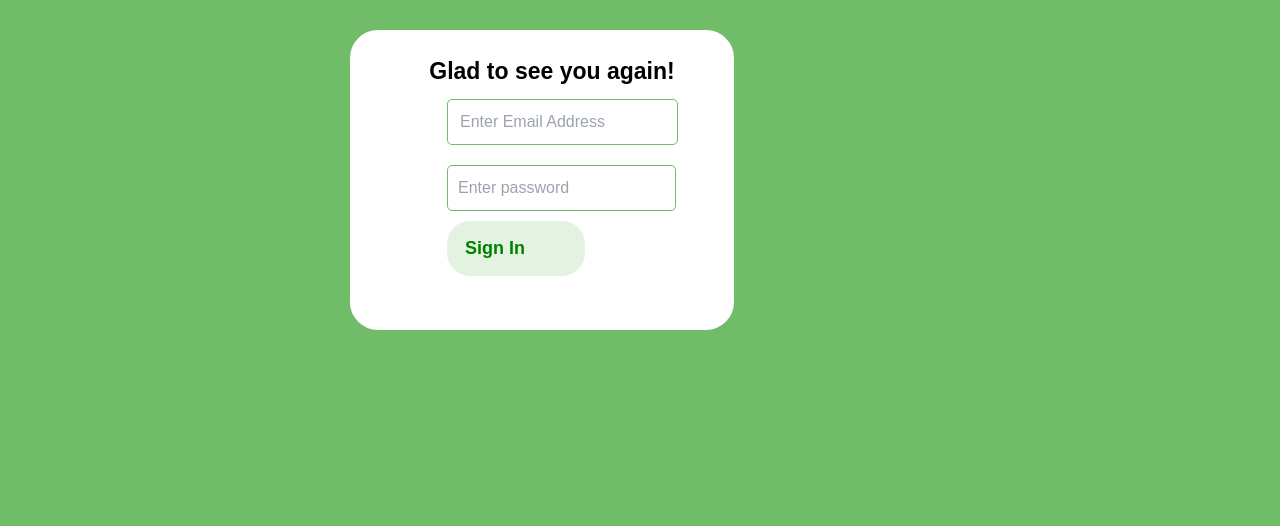
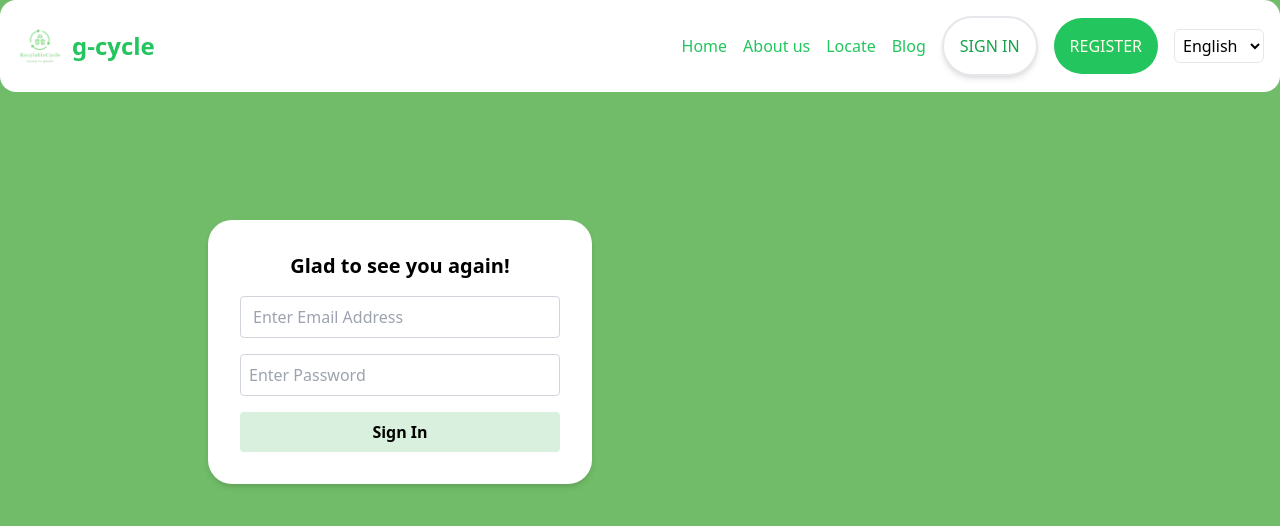
Before and after one commit to dark-royal/recycle, a React (Create React App) app: page /login in a window 1280 px wide. Shown: the top 526 px of the page. Built offline with nearby package versions, Linux system fonts and the light colour scheme.

Commit message:
Merge branch 'refs/heads/michael' into frontend
# Conflicts:
#	src/Pages/Home/index.jsx

```diff
--- a/src/Components/Navbar/index.jsx
+++ b/src/Components/Navbar/index.jsx
@@ -2,6 +2,7 @@ import React, { useState } from 'react';
 import { FaBars, FaTimes } from 'react-icons/fa';
 import logo from '../asset/Preview-removebg-preview.png';
 import {useTranslation} from "react-i18next";
+import {Link} from "react-router-dom";
 
 const Navbar = () => {
     const [isOpen, setIsOpen] = useState(false);
@@ -26,10 +27,14 @@ const Navbar = () => {
                 <p className="text-black"><a href="/about" className="text-green-500">{t("About us")}</a></p>
                 <p className="text-black"><a href="/locate" className="text-green-500">{t("Locate")}</a></p>
                 <p className="text-black"><a href="/blog" className="text-green-500">{t("Blog")}</a></p>
-                <button className="text-green-600 border-2  p-4 rounded-full bg-white shadow-md">
-                    SIGN IN
-                </button>
+                <Link to="/login">
+                    <button className="text-green-600 border-2 p-4 rounded-full bg-white shadow-md">
+                        SIGN IN
+                    </button>
+                </Link>
+                <Link to="/signup">
                 <button className="bg-green-500 text-amber-50 rounded-full p-4">REGISTER</button>
+                </Link>
                 <select className="bg-white border rounded-md p-1">
                     <option>English</option>
                     <option>Arabic</option>
--- a/src/Pages/Home/Hero/index.jsx
+++ b/src/Pages/Home/Hero/index.jsx
@@ -1,4 +1,5 @@
 import myImage from './asset/Column.png';
+import {Link} from "react-router-dom";
 
 const Hero = () => {
     return (
@@ -19,9 +20,11 @@ const Hero = () => {
                         </p>
                     </div>
                     <div className="md:ml-[90px] mt-5">
+                        <Link to="/signup">
                         <button className="bg-white text-green-600 rounded-2xl p-4">
                             Earn from G-cycle
                         </button>
+                        </Link>
                     </div>
                 </div>
                 <div className="mt-5 md:mt-0">
--- a/src/Pages/LogIn/index.jsx
+++ b/src/Pages/LogIn/index.jsx
@@ -1,13 +1,12 @@
 import React, { useState } from 'react';
 import { Formik, Form, Field } from 'formik';
 import * as Yup from 'yup';
-import style from './index.module.css';
 import { toast, ToastContainer } from 'react-toastify';
 import 'react-toastify/dist/ReactToastify.css';
 import axios from 'axios';
 import { Icon } from '@iconify/react';
 import loadingLoop from '@iconify/icons-line-md/loading-loop';
-
+import Navbar from "../../Components/Navbar";
 
 const LogIn = () => {
     const [isLoading, setIsLoading] = useState(false);
@@ -20,7 +19,6 @@ const LogIn = () => {
         password: Yup.string()
             .matches(/^(?=.*[a-z])(?=.*[A-Z])(?=.*\d)(?=.*[@$!%*?&])[A-Za-z\d@$!%*?&]{8,}$/, 'Password must be at least 8 characters long.')
             .required('Password is required'),
-
     });
 
     const handleSubscribe = async (values, { resetForm }) => {
@@ -74,66 +72,69 @@ const LogIn = () => {
     };
 
     return (
-        <div className={style.mainContainer}>
+        <div>
+            <Navbar />
+            <div className="flex items-center ml-52 mt-32 bg-customGreen">
+                <div className="bg-white shadow-md rounded-3xl p-8 w-96  h-[70%]">
                     <Formik
-                initialValues={{ email: '', password: ''}}
+                        initialValues={{ email: '', password: '' }}
                         validationSchema={validationSchema}
                         onSubmit={handleSubscribe}
                     >
-                {({values, errors, touched, handleChange, handleBlur}) => (
-                    <Form className={style.formOverlay}>
-                        <div className={style.subCont}>
-                            <div className={style.innerCont}>
-                                <div className={style.contentCont}>
-                                    <div className={style.contentSection}>
-                                        <p className={style.topic}>Glad to see you again!</p>
+                        {({ values, errors, touched, handleChange, handleBlur }) => (
+                            <Form className="space-y-4">
+                                <div className="text-center">
+                                    <p className="text-xl font-semibold">Glad to see you again!</p>
                                 </div>
-                                </div>
-                                <div className={style.inputSection}>
                                 <div>
                                     <Field
                                         type="email"
                                         name="email"
                                         placeholder="Enter Email Address"
-                                            value={values.email}
+                                        className={`block w-full p-2 border rounded ${errors.email && touched.email ? 'border-red-500' : 'border-gray-300'}`}
                                         onChange={handleChange}
                                         onBlur={handleBlur}
-                                            className={errors.email && touched.email ? style.errorInput : ''}
+                                        value={values.email}
                                     />
-                                        {errors.email && touched.email &&
-                                            <div className={style.error}>{errors.email}</div>}
+                                    {errors.email && touched.email && (
+                                        <div className="text-red-500 text-sm">{errors.email}</div>
+                                    )}
                                 </div>
                                 <div>
                                     <Field
                                         type="password"
                                         name="password"
-                                            placeholder="Enter password"
-                                            value={values.password}
+                                        placeholder="Enter Password"
+                                        className={`block w-full p-2 border rounded ${errors.password && touched.password ? 'border-red-500' : 'border-gray-300'}`}
                                         onChange={handleChange}
                                         onBlur={handleBlur}
-                                            className={errors.password && touched.password ? style.errorInput : ''}
+                                        value={values.password}
                                     />
-                                        {errors.password && touched.password &&
-                                            <div className={style.error}>{errors.password}</div>}
+                                    {errors.password && touched.password && (
+                                        <div className="text-red-500 text-sm">{errors.password}</div>
+                                    )}
                                 </div>
-                                    <div className={style.btn}>
-                                        <button type="submit" className={style.btn} disabled={isLoading}>
+                                <div>
+                                    <button
+                                        type="submit"
+                                        className={`w-full bg-ash text-black font-semibold py-2 rounded ${isLoading ? 'opacity-50 cursor-not-allowed' : 'hover:bg-customGreen'}`}
+                                        disabled={isLoading}
+                                    >
                                         {isLoading ? (
                                             <div className="flex items-center justify-center">
-                                                    <Icon width={24} height={24} icon={loadingLoop}/>
+                                                <Icon width={24} height={24} icon={loadingLoop} />
                                             </div>
                                         ) : (
                                             'Sign In'
                                         )}
                                     </button>
                                 </div>
-                                </div>
-                            </div>
-                        </div>
                             </Form>
                         )}
                     </Formik>
-            <ToastContainer/>
+                    <ToastContainer />
+                </div>
+            </div>
         </div>
     );
 };
--- a/src/Pages/SignUp/index.jsx
+++ b/src/Pages/SignUp/index.jsx
@@ -147,7 +147,7 @@ const SignUp = () => {
 
                                     <div>
                                         <button type="submit"
-                                                className="w-full py-2 bg-blue-500 text-white rounded-lg focus:outline-none hover:bg-blue-600"
+                                                className="w-full py-2 bg-ash text-black rounded-lg focus:outline-none hover:bg-customGreen"
                                                 disabled={isLoading}>
                                             {isLoading ? (
                                                 <div className="flex items-center justify-center">
```
Lines whose indentation alone changed are shown as unchanged.
